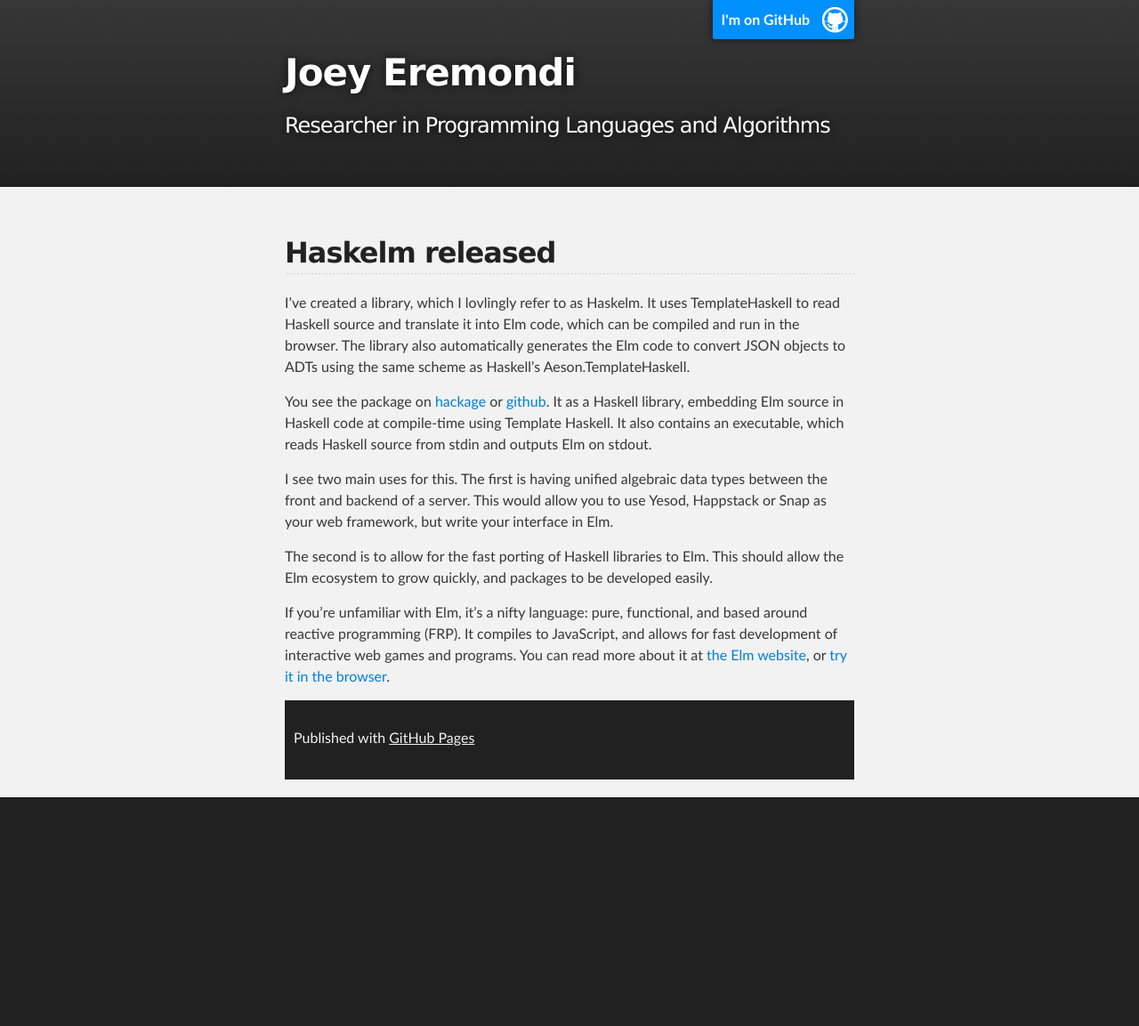
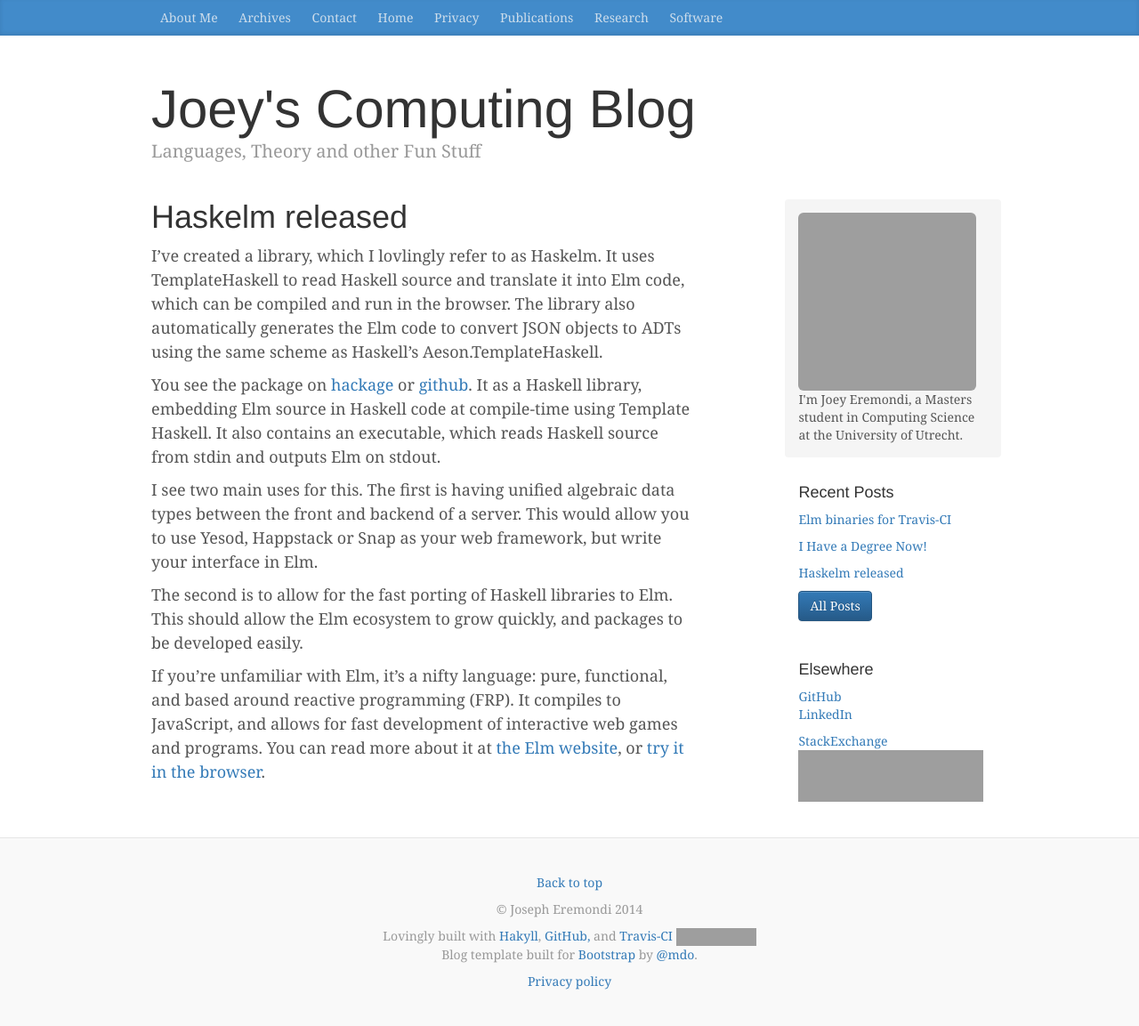
Before and after one commit to JoeyEremondi/JoeyEremondi.github.io_old, a Jekyll site: the page built from _posts/2014-04-29-haskelm-released.md, in a window 1280 px wide. Shown: the whole page at 89% size. Built offline with Jekyll 4.4.1, drawn with Linux system fonts in a browser that asks for light colours; comment, search, counter and statistics services are not loaded; before the commit the page ends 900 px from its top, so only the background shows below that; grey boxes are pictures that could not be loaded.

Commit message:
Update post.html

```diff
--- a/_layouts/post.html
+++ b/_layouts/post.html
@@ -1,47 +1,158 @@
 <!DOCTYPE html>
-<html>
+<html lang="en">
+  <head>
+    <meta charset="utf-8">
+    <meta http-equiv="X-UA-Compatible" content="IE=edge">
+    <meta name="viewport" content="width=device-width, initial-scale=1">
+    <meta name="description" content="">
+    <meta name="author" content="">
+    <link rel="icon" href="images/favicon.ico">
 
-  <head>
-    <meta charset='utf-8'>
-    <meta http-equiv="X-UA-Compatible" content="chrome=1">
-    <meta name="description" content="Joey Eremondi : Researcher in Programming Languages and Algorithms">
+    <title>Joey Eremondi - {{ page.title }}</title>
 
-    <link rel="stylesheet" type="text/css" media="screen" href="/stylesheets/stylesheet.css">
+          <!-- Bootstrap core JavaScript
+    =======================================the=========== -->
+    <!-- Placed at the end of the document so the pages load faster -->
+ <script src="/js/jquery.min.js"></script>
+<link rel="stylesheet" href="/stylesheets/bootstrap.min.css">
 
-    <title>Joey Eremondi</title>
+
+<!-- Optional theme -->
+<link rel="stylesheet" href="/stylesheets/bootstrap-theme.min.css">
+
+<!-- Latest compiled and minified JavaScript -->
+<script src="/js/bootstrap.min.js"></script>
+
+    <!-- Custom styles for this template -->
+    <link href="/stylesheets/blog.css" rel="stylesheet" -->
+
+    <!-- Just for debugging purposes. Don't actually copy these 2 lines! -->
+    <!--[if lt IE 9]><script src="../../assets/js/ie8-responsive-file-warning.js"></script><![endif]-->
+    <script src="../../assets/js/ie-emulation-modes-warning.js"></script>
+
+    <!-- IE10 viewport hack for Surface/desktop Windows 8 bug -->
+    <script src="../../assets/js/ie10-viewport-bug-workaround.js"></script>
+
+    <!-- HTML5 shim and Respond.js IE8 support of HTML5 elements and media queries -->
+    <!--[if lt IE 9]>
+      <script src="https://oss.maxcdn.com/html5shiv/3.7.2/html5shiv.min.js"></script>
+      <script src="https://oss.maxcdn.com/respond/1.4.2/respond.min.js"></script>
+    <![endif]-->
   </head>
 
   <body>
 
-    <!-- HEADER -->
-    <div id="header_wrap" class="outer">
-        <header class="inner">
-          <a id="forkme_banner" href="https://github.com/JoeyEremondi">I'm on GitHub</a>
+    <div class="blog-masthead">
+      <div class="container">
+        <nav class="blog-nav">
+          {% for page in site.pages %}
+            <a class="blog-nav-item" href={{ page.url }}>{{ page.title  }}</a>
+          {% endfor %}
 
-          <h1 id="project_title">Joey Eremondi</h1>
-          <h2 id="project_tagline">Researcher in Programming Languages and Algorithms</h2>
-
-        </header>
+        </nav>
+      </div>
     </div>
 
-    <!-- MAIN CONTENT -->
-    <div id="main_content_wrap" class="outer">
-      <section id="main_content" class="inner">
+    <div class="container">
 
-<h2>{{ page.title }}</h2>
+      <div class="blog-header">
+        <h1 class="blog-title">Joey's Computing Blog</h1>
+        <p class="lead blog-description">Languages, Theory and other Fun Stuff</p>
+      </div>
 
-{{ content }}
+      <div class="row">
+
+        <div class="col-sm-8 blog-main">
+
+          <div class="blog-post">
+            <h1>{{ page.title }}</h1>
+
+           {{ content }}
+          </div><!-- /.blog-post -->
 
 
 
-    <!-- FOOTER  -->
-    <div id="footer_wrap" class="outer">
-      <footer class="inner">
-        <p>Published with <a href="https://pages.github.com">GitHub Pages</a></p>
-      </footer>
+          <!--ul class="pager">
+            <li><a href="#">Previous</a></li>
+            <li><a href="#">Next</a></li>
+          </ul-->
+
+        </div><!-- /.blog-main -->
+
+        <div class="col-sm-3 col-sm-offset-1 blog-sidebar">
+          <div class="sidebar-module sidebar-module-inset">
+            <img src="http://www.gravatar.com/avatar/867246e58f9345661b506537b626766e?s=200" align="middle" class="img-rounded" />
+
+            <p>I'm Joey Eremondi, a Masters student in Computing Science at the University of Utrecht.</p>
+          </div>
+          <script>
+  (function() {
+    var cx = '012689862333817182166:orablhiwwcg';
+    var gcse = document.createElement('script');
+    gcse.type = 'text/javascript';
+    gcse.async = true;
+    gcse.src = (document.location.protocol == 'https:' ? 'https:' : 'http:') +
+        '//www.google.com/cse/cse.js?cx=' + cx;
+    var s = document.getElementsByTagName('script')[0];
+    s.parentNode.insertBefore(gcse, s);
+  })();
+</script>
+<gcse:search></gcse:search>
+          <div class="sidebar-module">
+            <h4>Recent Posts</h4>
+            <ol class="list-unstyled">
+              {% for post in site.posts limit:4 %}
+                <p></p><a href={{ post.url }}>{{ post.title }}</a></p>
+              {% endfor %}
+            </ol>
+            <a class="btn btn-primary" href="http://eremondi.com/archive.html">All Posts</a>
+          </div>
+          <div class="sidebar-module">
+            <h4>Elsewhere</h4>
+            <ol class="list-unstyled">
+              <li><a href="http://github.com/JoeyEremondi">GitHub</a></li>
+              <li><a href="http://ca.linkedin.com/in/jeremondi">LinkedIn</a></li>
+            </ol>
+            <a href="http://stackexchange.com/users/414227">
+            StackExchange
+            <img src="http://stackexchange.com/users/flair/414227.png" width="208" height="58" alt="profile for jmite on Stack Exchange, a network of free, community-driven Q&amp;A sites" title="profile for jmite on Stack Exchange, a network of free, community-driven Q&amp;A sites">
+            </a>
+          </div>
+        </div><!-- /.blog-sidebar -->
+
+      </div><!-- /.row -->
+
+    </div><!-- /.container -->
+
+    <div class="blog-footer">
+      <p>
+        <a href="#">Back to top</a>
+      </p>
+      <p>&copy; Joseph Eremondi 2014</p>
+      <p>Lovingly built with <a href="http://jaspervdj.be/hakyll/">Hakyll</a>,
+        <a href="https://github.com/JoeyEremondi/JoeyEremondi.github.io">GitHub,</a>
+        and <a href="https://travis-ci.org/JoeyEremondi/JoeyEremondi.github.io">Travis-CI</a>
+        <a href="https://travis-ci.org/JoeyEremondi/JoeyEremondi.github.io">
+        <img src="https://travis-ci.org/JoeyEremondi/JoeyEremondi.github.io.svg"></a>
+
+
+      <br>
+      Blog template built for <a href="http://getbootstrap.com">Bootstrap</a> by <a href="https://twitter.com/mdo">@mdo</a>.</p>
+
+      <p><a href="http://eremondi.com/privacy.html">Privacy policy</a></p>
     </div>
 
+<!-- Google Analytics code -->
+<script>
+  (function(i,s,o,g,r,a,m){i['GoogleAnalyticsObject']=r;i[r]=i[r]||function(){
+  (i[r].q=i[r].q||[]).push(arguments)},i[r].l=1*new Date();a=s.createElement(o),
+  m=s.getElementsByTagName(o)[0];a.async=1;a.src=g;m.parentNode.insertBefore(a,m)
+  })(window,document,'script','//www.google-analytics.com/analytics.js','ga');
 
+  ga('create', 'UA-52530034-1', 'auto');
+  ga('send', 'pageview');
+
+</script>
 
   </body>
 </html>
```
